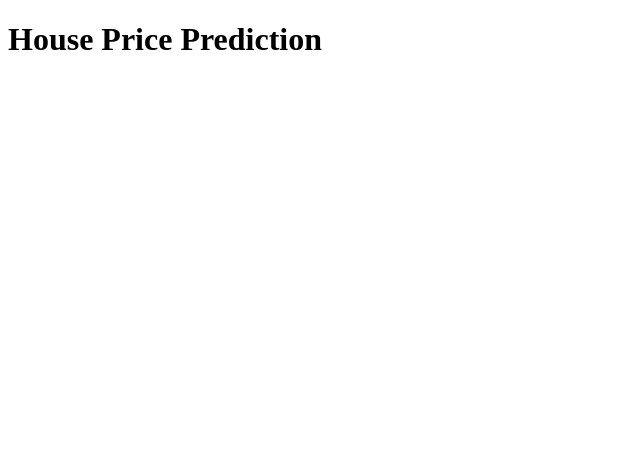
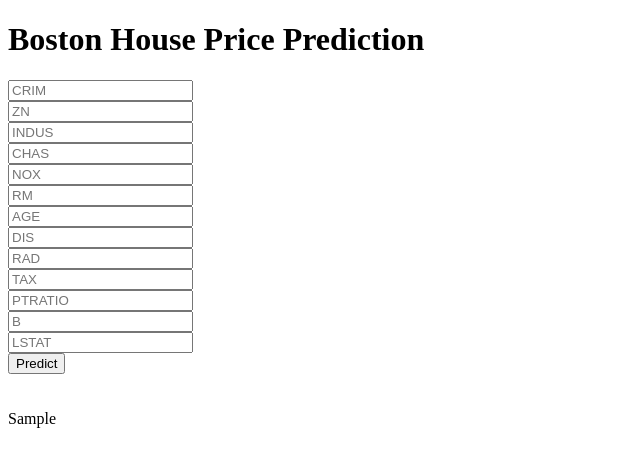
Before and after one commit to SubratN/Boston_House_Price_Prediction, a Flask app: template templates/home.html in a window 1280 px wide. Shown: the top 467 px of the page, without its empty margins (0-640 px from the left). Run offline with Flask 2, Linux system fonts and the light colour scheme; the template is opened without the code that fills it: most values are stand-ins (such as "Sample title", 1, 10 or a date in 2020); parts of the project's set-up code (start-up, migrations or seed data) failed here and were passed over.

Commit message:
This commit includes the final web application.

```diff
--- a/app.py
+++ b/app.py
@@ -23,5 +23,13 @@
     output=regmodel.predict(new_data)
     return jsonify(output[0])
 
+@app.route('/predict',methods=['POST'])
+def predict():
+    data = [float(i) for i in request.form.values()]
+    final_data = scaler.transform(np.array(data).reshape(1,-1))
+    predicted_output = regmodel.predict(final_data)[0]
+    return render_template('home.html',predicted_value="The predicted House price is {}".format(np.round(predicted_output),2))
+
+
 if __name__ == '__main__':
     app.run()
--- a/templates/home.html
+++ b/templates/home.html
@@ -1,4 +1,48 @@
 <!DOCTYPE html>
-<html>
-<h1>House Price Prediction</h1>
+<html >
+
+<head>
+  <meta charset="UTF-8">
+  <title>House Price Prediction API</title>
+  <link href='https://fonts.googleapis.com/css?family=Pacifico' rel='stylesheet' type='text/css'>
+<link href='https://fonts.googleapis.com/css?family=Arimo' rel='stylesheet' type='text/css'>
+<link href='https://fonts.googleapis.com/css?family=Hind:300' rel='stylesheet' type='text/css'>
+<link href='https://fonts.googleapis.com/css?family=Open+Sans+Condensed:300' rel='stylesheet' type='text/css'>
+
+
+</head>
+
+<body>
+ <div class="login">
+	<h1>Boston House Price Prediction</h1>
+
+     <!-- Main Input For Receiving Query to our ML -->
+    <form action="{{ url_for('predict')}}"method="post">
+      <input type="text" name="CRIM" placeholder="CRIM" required="required" /><br>
+    	<input type="text" name="ZN" placeholder="ZN" required="required" /><br>
+        <input type="text" name="INDUS" placeholder="INDUS" required="required" /><br>
+        <input type="text" name="CHAS" placeholder="CHAS" required="required" /><br>
+        <input type="text" name="NOX" placeholder="NOX" required="required" /><br>
+        <input type="text" name="RM" placeholder="RM" required="required" /><br>
+        <input type="text" name="AGE" placeholder="AGE" required="required" /><br>
+        <input type="text" name="DIS" placeholder="DIS" required="required" /><br>
+        <input type="text" name="RAD" placeholder="RAD" required="required" /><br>
+        <input type="text" name="TAX" placeholder="TAX" required="required" /><br>
+        <input type="text" name="PTRATIO" placeholder="PTRATIO" required="required" /><br>
+        <input type="text" name="B" placeholder="B" required="required" /><br>
+        <input type="text" name="LSTAT" placeholder="LSTAT" required="required" /><br>
+
+
+
+        <button type="submit" class="btn btn-primary btn-block btn-large">Predict</button>
+    </form>
+
+   <br>
+   <br>
+
+
+ </div>
+ {{predicted_value}}
+
+</body>
 </html>
```
